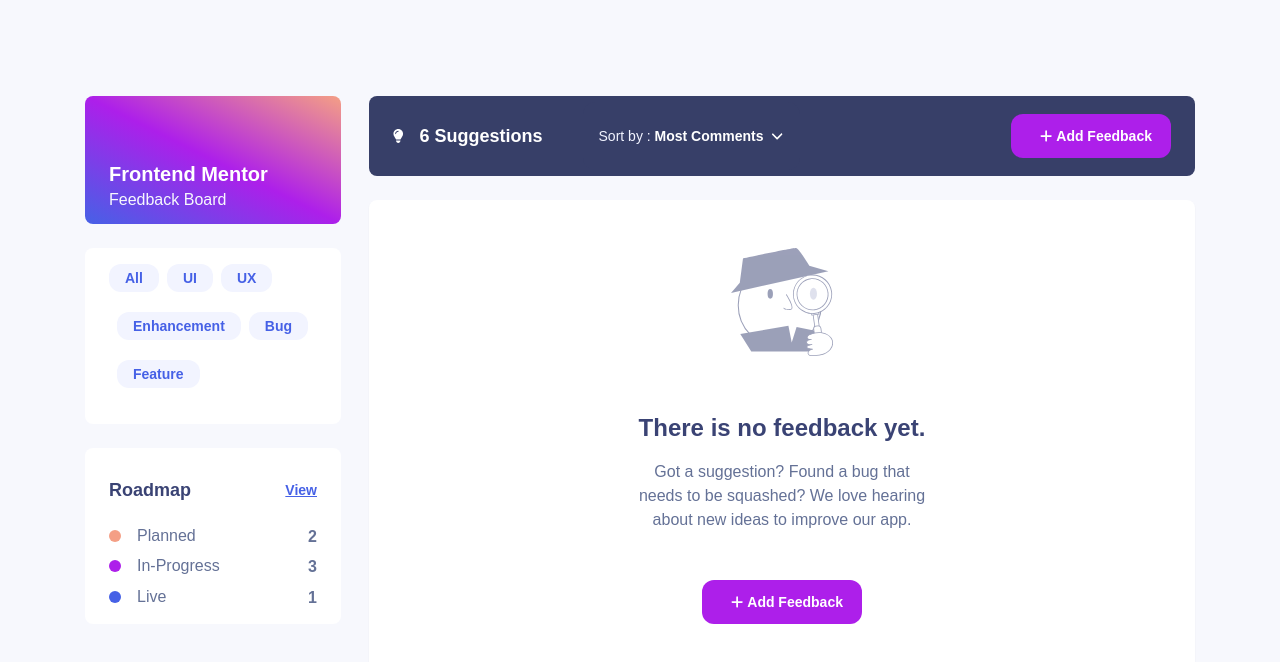
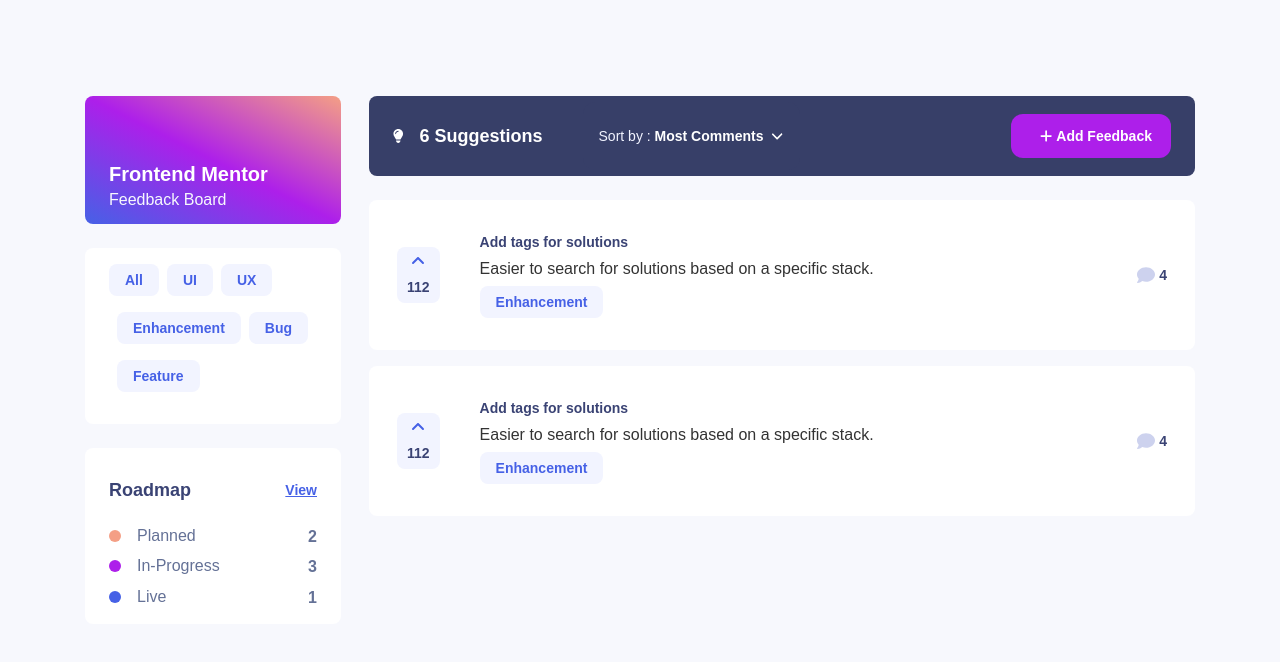
Before and after one commit to rishabhjain1997/product-feedback-fem, a React (Create React App) app: page / in a window 1280 px wide. Shown: the top 662 px of the page. Built offline with nearby package versions, Linux system fonts and the light colour scheme.

Commit message:
Add Feedback Card component and refactor Suggestions code

```diff
--- a/src/components/shared/InteractiveElement.jsx
+++ b/src/components/shared/InteractiveElement.jsx
@@ -2,18 +2,24 @@
 
 import { FontAwesomeIcon } from "@fortawesome/react-fontawesome"
 import { faAngleUp } from "@fortawesome/free-solid-svg-icons"
-const InteractiveElement = ({ type, children }) => {
+const InteractiveElement = ({ type, children, layout }) => {
   return (
     <div
       className={`${
-        type === "upvote" ? "px-2.5 py-2" : "py-1.5 px-4"
-      }  bg-base-300 flex flex-col content-center
-      justify-center rounded-xl hover:bg-success active:bg-primary group max-w-fit h-7`}
+        type !== "upvote"
+          ? "py-4 px-4"
+          : layout === "col"
+          ? "px-2.5 py-7"
+          : "px-2.5 py-4"
+      }  bg-base-300 flex ${layout === "col" && "flex-col"} content-center
+      justify-center rounded-lg hover:bg-success active:bg-primary group max-w-fit h-7`}
     >
       {type === "upvote" && (
         <FontAwesomeIcon
           icon={faAngleUp}
-          className=" self-center mb-2 font-bold text-primary group-active:text-base-100"
+          className={`self-center  ${
+            layout === "col" ? "mb-2" : "mr-2"
+          }  font-bold text-primary group-active:text-base-100`}
         />
       )}
       <div
@@ -28,6 +34,7 @@
 }
 
 InteractiveElement.defaultProps = {
+  layout: "col",
   type: "tag",
 }
 
--- a/src/components/suggestions/EmptySuggestions.jsx
+++ b/src/components/suggestions/EmptySuggestions.jsx
@@ -3,20 +3,22 @@
 import { ReactComponent as EmptyIllustration } from "../../assets/suggestions/illustration-empty.svg"
 import { FontAwesomeIcon } from "@fortawesome/react-fontawesome"
 import { faPlus } from "@fortawesome/free-solid-svg-icons"
+import SuggestionsCard from "../suggestions/SuggestionCard"
+import SuggestionsList from "./SuggestionsList"
 
 const EmptySuggestions = () => {
-  const isEmpty = true
   return (
-    <div className="px-6 pt-8 pb-12 md:px-0 md:pt-6 md:pb-14 xl:pb-32 bg-base-200 w-full">
-      {isEmpty ? (
-        <div className="h-full w-full bg-base-100 shadow-sm rounded-lg px-6 md:px-36 lg:px-52 flex flex-col items-center justify-center">
+    <div
+      className="h-full w-full bg-base-100 shadow-sm rounded-lg px-6 md:px-36 lg:px-52 flex-1 flex flex-col items-center justify-center
+      "
+    >
       <EmptyIllustration />
       <p className="mt-10 md:mt-14 text-center font-bold text-lg md:text-2xl text-neutral">
         There is no feedback yet.
       </p>
       <p className="mt-3 md:mt-4 mb-6 md:mb-12 max-w-72 text-center text-sm md:text-base leading-6 text-info">
-            Got a suggestion? Found a bug that needs to be squashed? We love
-            hearing about new ideas to improve our app.
+        Got a suggestion? Found a bug that needs to be squashed? We love hearing
+        about new ideas to improve our app.
       </p>
       <Button type="secondary">
         <FontAwesomeIcon
@@ -25,10 +27,6 @@
         />
         Add Feedback
       </Button>
-        </div>
-      ) : (
-        <div>List of feedback</div>
-      )}
     </div>
   )
 }
--- a/src/components/suggestions/SuggestionCard.jsx
+++ b/src/components/suggestions/SuggestionCard.jsx
@@ -1,7 +1,49 @@
 import React from "react"
+import InteractiveElement from "../shared/InteractiveElement"
+import { FontAwesomeIcon } from "@fortawesome/react-fontawesome"
+import { faComment } from "@fortawesome/free-solid-svg-icons"
 
 const SuggestionCard = () => {
-  return <div>SuggestionCard</div>
+  return (
+    <div
+      className="bg-base-100 rounded-lg
+    mb-4 w-full h-[200px] md:h-[150px] p-6 md:px-7 md:py-8 flex flex-row items-stretch"
+    >
+      <div className="hidden md:flex flex-row items-center mr-10 self-center">
+        <InteractiveElement type="upvote" layout="col">
+          112
+        </InteractiveElement>
+      </div>
+      <div className="flex flex-col  justify-between w-full">
+        <h4 className="font-bold text-sm text-neutral">
+          Add tags for solutions
+        </h4>
+        <p>Easier to search for solutions based on a specific stack.</p>
+
+        <InteractiveElement type="tag">Enhancement</InteractiveElement>
+        <div className="flex flex-row justify-between  md:hidden">
+          <InteractiveElement type="upvote" layout="row">
+            112
+          </InteractiveElement>
+          <div className="flex flex-row items-center">
+            <FontAwesomeIcon
+              icon={faComment}
+              className="self-center font-bold text-lg text-[#CDD2EE] mr-1"
+            />
+            <p className="text-neutral text-sm font-bold">4</p>
+          </div>
+        </div>
+      </div>
+
+      <div className="hidden md:flex flex-row items-center ml-auto self-center">
+        <FontAwesomeIcon
+          icon={faComment}
+          className="self-center font-bold text-lg text-[#CDD2EE] mr-1"
+        />
+        <p className="text-neutral text-sm font-bold">4</p>
+      </div>
+    </div>
+  )
 }
 
 export default SuggestionCard
--- a/src/components/suggestions/SuggestionsList.jsx
+++ b/src/components/suggestions/SuggestionsList.jsx
@@ -1,9 +1,10 @@
 import React from "react"
-import EmptySuggestions from "./EmptySuggestions"
+import SuggestionCard from "./SuggestionCard"
 const SuggestionsList = () => {
   return (
-    <div className="min-h-[calc(100vh-136px)] md:min-h-[calc(100vh-352px)]  xl:min-h-[calc(100vh-176px)] flex flex-row">
-      <EmptySuggestions className="flex-1" />
+    <div className="flex flex-col">
+      <SuggestionCard />
+      <SuggestionCard />
     </div>
   )
 }
--- a/src/pages/Suggestions.jsx
+++ b/src/pages/Suggestions.jsx
@@ -1,10 +1,11 @@
 import React from "react"
-import RoadmapStats from "../components/suggestions/RoadmapStats"
-import FeedbackFilter from "../components/suggestions/FeedbackFilter"
 import Navbar from "../components/suggestions/Navbar"
 import SuggestionsMenu from "../components/suggestions/SuggestionsMenu"
 import SuggestionsList from "../components/suggestions/SuggestionsList"
+import EmptySuggestions from "../components/suggestions/EmptySuggestions"
+
 const Suggestions = () => {
+  const isEmpty = false
   return (
     <div className="bg-base-200 min-h-screen ">
       <div
@@ -13,9 +14,17 @@
        xl:flex xl:flex-row xl:max-w-[1110px] xl:mx-auto xl:pt-24 "
       >
         <Navbar />
-        <div className="pt-20 md:pt-0  xl:ml-7 xl:w-full">
+        <div className="pt-20 md:pt-0  xl:ml-7 xl:w-full min-h-screen md:min-h-[calc(100vh-272px)] xl:min-h-[calc(100vh-96px)] flex flex-col">
           <SuggestionsMenu />
-          <SuggestionsList />
+          <div className="px-6 pt-8 pb-12 md:px-0 md:pt-6 md:pb-14 xl:pb-32 bg-base-200 w-full flex-1 flex flex-col">
+            {isEmpty ? (
+              <EmptySuggestions />
+            ) : (
+              <div className="flex flex-col">
+                <SuggestionsList />
+              </div>
+            )}
+          </div>
         </div>
       </div>
     </div>
```
Lines whose indentation alone changed are shown as unchanged.
